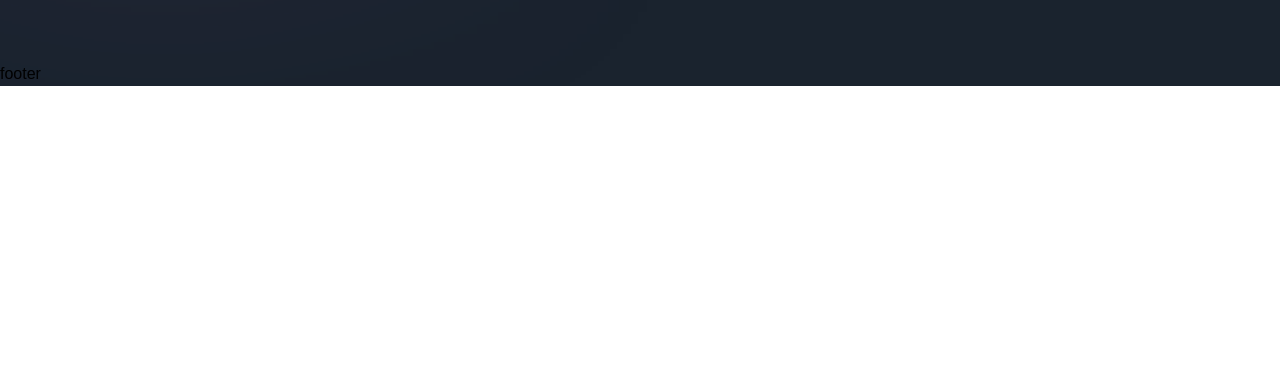
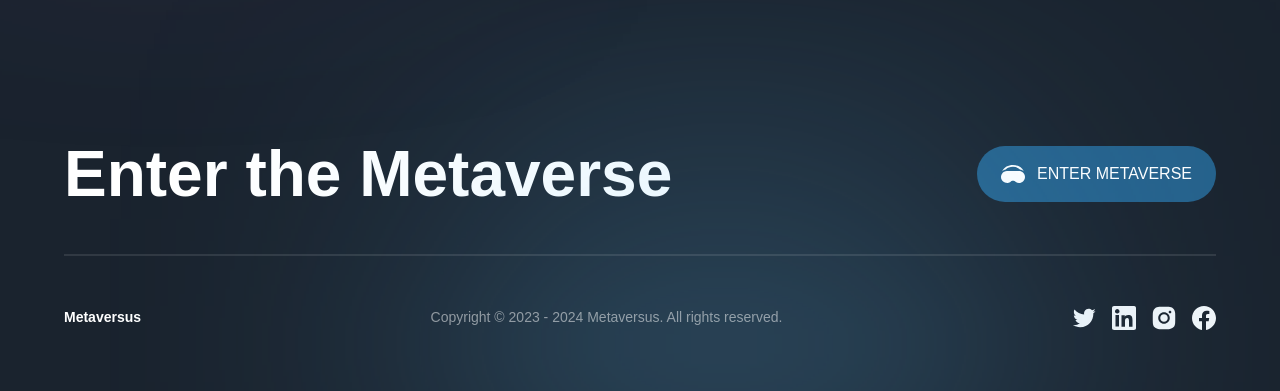
Before and after one commit to Horleryheancarh/metaverse_project, a Next.js app: page / in a window 1280 px wide. Shown: the part 6942-7333 px from the top of the page. Before the commit the page ends 7028 px from the top, so only its background shows below. Built offline with nearby package versions, Linux system fonts and the light colour scheme; a web font is replaced by a local one.

Commit message:
added footer section

```diff
--- a/components/Footer.jsx
+++ b/components/Footer.jsx
@@ -1,9 +1,53 @@
 'use client';
 
+import { motion } from 'framer-motion';
+
+import styles from '../styles';
+import { socials } from '../constants';
+import { footerVariants } from '../utils/motion';
+
 const Footer = () => (
-  <footer>
-    footer
-  </footer>
+  <motion.footer
+    variants={footerVariants}
+    initial="hidden"
+    whileInView="show"
+    className={`${styles.paddings} py-8 relative`}
+  >
+    <div className="footer-gradient" />
+    <div className={`${styles.innerWidth} mx-auto flex flex-col gap-8`}>
+      <div className="flex items-center justify-between flex-wrap gap-5">
+        <h4 className="font-bold md:text-[64px] text-[44px] text-white">Enter the Metaverse</h4>
+        <button type="button" className="flex items-center h-fit py-4 px-6 bg-[#25618b] rounded-[32px] gap-[12px]">
+          <img
+            src="/headset.svg"
+            alt="headset"
+            className="w-[24px] h-[24px] object-contain"
+          />
+          <span className="font-normal text-[16px] text-white">ENTER METAVERSE</span>
+        </button>
+      </div>
+      <div className="flex flex-col">
+        <div className="mb-[50px] h-[2px] bg-white opacity-10" />
+
+        <div className="flex items-center justify-between flex-wrap gap-4">
+          <h4 className="font-extrabold text-[14px] text-white">Metaversus</h4>
+          <p className="font-normal text-[14px] text-white opacity-50">
+            Copyright © 2023 - 2024 Metaversus. All rights reserved.
+          </p>
+          <div className="flex gap-4">
+            {socials.map((social) => (
+              <img
+                key={social.name}
+                src={social.url}
+                alt={social.name}
+                className="w-[24px] h-[24px] object-contain cursor-pointer"
+              />
+            ))}
+          </div>
+        </div>
+      </div>
+    </div>
+  </motion.footer>
 );
 
 export default Footer;
```
